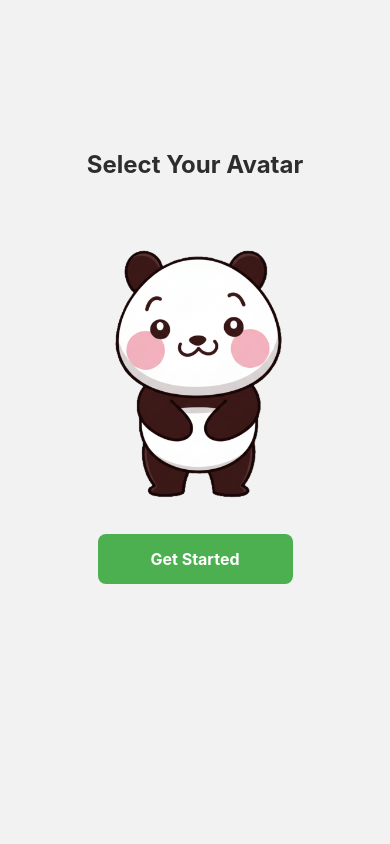
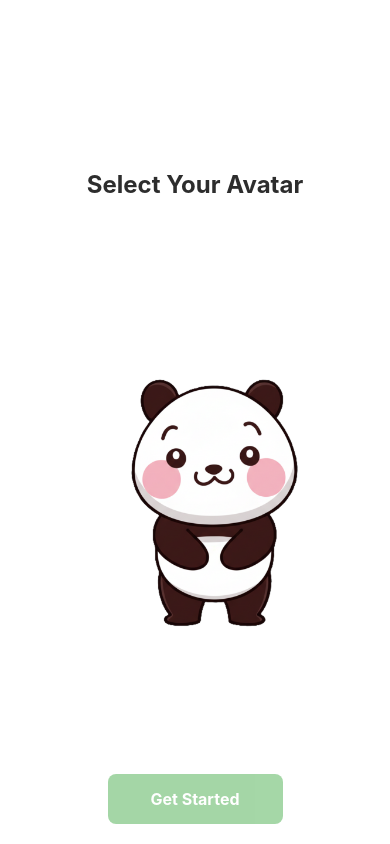
Before and after one commit to Niyah2004/Capstone4901, a React Native app in the folder habitat-app/: screen /AvatarSelection in a window 390 px wide. Built offline with nearby package versions, Linux system fonts and the light colour scheme; what react-native-worklets would draw is missing.

Commit message:
Fixed avatar selection bug

```diff
--- a/habitat-app/data/avatars.js
+++ b/habitat-app/data/avatars.js
@@ -43,16 +43,16 @@ export const AVATARS = {
         },
     },
 
-//   turtle: {
-//     base: require("../assets/turtle.png"),
-//     hats: {
-//       cap: {
-//         image: require("../assets/turtle/hats/cap.png"),
-//         cost: 5,
-//         position: { top: -25, left: 60, size: 140 },
-//       },
-//     },
-//   },
+    turtle: {
+     base: require("../assets/turtle.png"),
+     hats: {
+      cap: {
+         image: require("../assets/panda/hats/hat.png"),
+         cost: 5,
+         position: { top: -25, left: 60, size: 140 },
+      },
+     },
+   },
 //   dino: {
 //     base: require("../assets/dino.png"),
 //     hats: {
--- a/habitat-app/screens/AvatarSelection.js
+++ b/habitat-app/screens/AvatarSelection.js
@@ -1,69 +1,61 @@
-import { View, Text, TouchableOpacity, StyleSheet, ScrollView, Image} from "react-native";
-import React, {useState} from "react";
-import {SafeAreaView, SafeAreaProvider} from 'react-native-safe-area-context';
+import { View, Text, TouchableOpacity, StyleSheet, ScrollView, Image } from "react-native";
+import React, { useState } from "react";
+import { SafeAreaView } from "react-native-safe-area-context";
 import { db } from "../firebaseConfig";
 import { doc, updateDoc } from "firebase/firestore";
+import { AVATARS } from "../data/avatars";
 
-
-export default function AvatarSelection({navigation, route}) {
+export default function AvatarSelection({ navigation, route }) {
   const [selectedAvatar, setSelected] = useState(null);
   const childId = route?.params?.childId;
 
-  const avatars = [
-    { id: "panda", image: require("../assets/panda.png") },
-    { id: "turtle", image: require("../assets/turtle.png")},
-    { id: "dino", image: require("../assets/dino.png") },
-    { id: "lion", image: require("../assets/lion.png") },
-    { id: "penguin", image: require("../assets/penguin.png") },
-  ];
-
   const handleAvatarSelect = (avatarId) => {
-        setSelected(avatarId); //Update selected avatar
+    setSelected(avatarId);
   };
 
-  {/* Add avatar to database->navigate to ChildHome screen */}
   const handleGetStarted = async () => {
     try {
       if (selectedAvatar && childId) {
         const docRef = doc(db, "children", childId);
-      await updateDoc(docRef, {avatar: selectedAvatar});
+        await updateDoc(docRef, { avatar: selectedAvatar });
         navigation.navigate("ChildTabs");
       }
-    }
-    catch (e) {
+    } catch (e) {
       console.error("Error saving avatar: ", e);
     }
-    // Navigate to ChildTabs screen
-    navigation.navigate("ChildTabs");
   };
 
   return (
-    <SafeAreaView>
-        {/* View Avatars */}
+    <SafeAreaView style={styles.container}>
       <Text style={styles.title}>Select Your Avatar</Text>
+
       <ScrollView
         horizontal
         showsHorizontalScrollIndicator={false}
         contentContainerStyle={styles.avatarContainer}
       >
-            {avatars.map((avatar) => (
+        {Object.entries(AVATARS).map(([avatarId, avatarData]) => (
           <TouchableOpacity
-              key={avatar.id}
-              onPress={() => handleAvatarSelect(avatar.id)}
+            key={avatarId}
+            onPress={() => handleAvatarSelect(avatarId)}
+            style={[
+              selectedAvatar === avatarId && styles.selectedAvatar
+            ]}
           >
             <Image
-              source={avatar.image}
-              style={[
-                styles.avatar,
-                selectedAvatar === avatar.id && styles.selectedAvatar, //Highlight if selected
-                ]}
+              source={avatarData.base}
+              style={styles.avatar}
+              resizeMode="contain"
             />
           </TouchableOpacity>
         ))}
       </ScrollView>
 
-        {/* Get started button */}
-        <TouchableOpacity style={[styles.button]} onPress={handleGetStarted}>
+      <TouchableOpacity
+        style={[styles.button, !selectedAvatar && { opacity: 0.5 }]}
+        onPress={handleGetStarted}
+        disabled={!selectedAvatar}
+      >
         <Text style={styles.buttonText}>Get Started</Text>
       </TouchableOpacity>
     </SafeAreaView>
```
Lines whose indentation alone changed are shown as unchanged.
